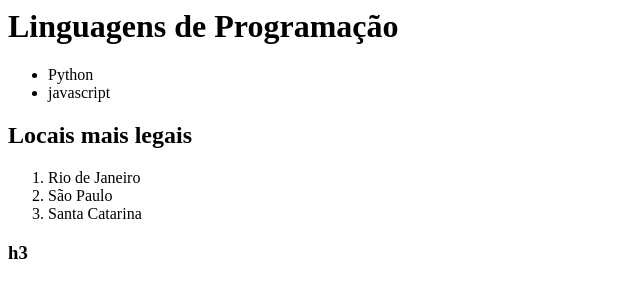
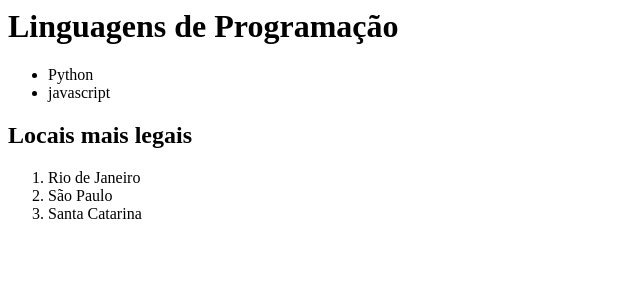
Before and after one commit to PauloR00/Tabela-fs25, a plain HTML site: page Index.html in a window 1280 px wide. Shown: the full height of the page, 0-640 px from the left. Drawn offline with Linux system fonts and the light colour scheme.

Commit message:
Subindo o README

```diff
--- a/Index.html
+++ b/Index.html
@@ -14,7 +14,6 @@
             <li>São Paulo</li>
             <li>Santa Catarina</li>
         </ol>
-        <h3>h3</h3>
 
     </body>
 </html>
```
Also changed, not shown: 1 other file.
